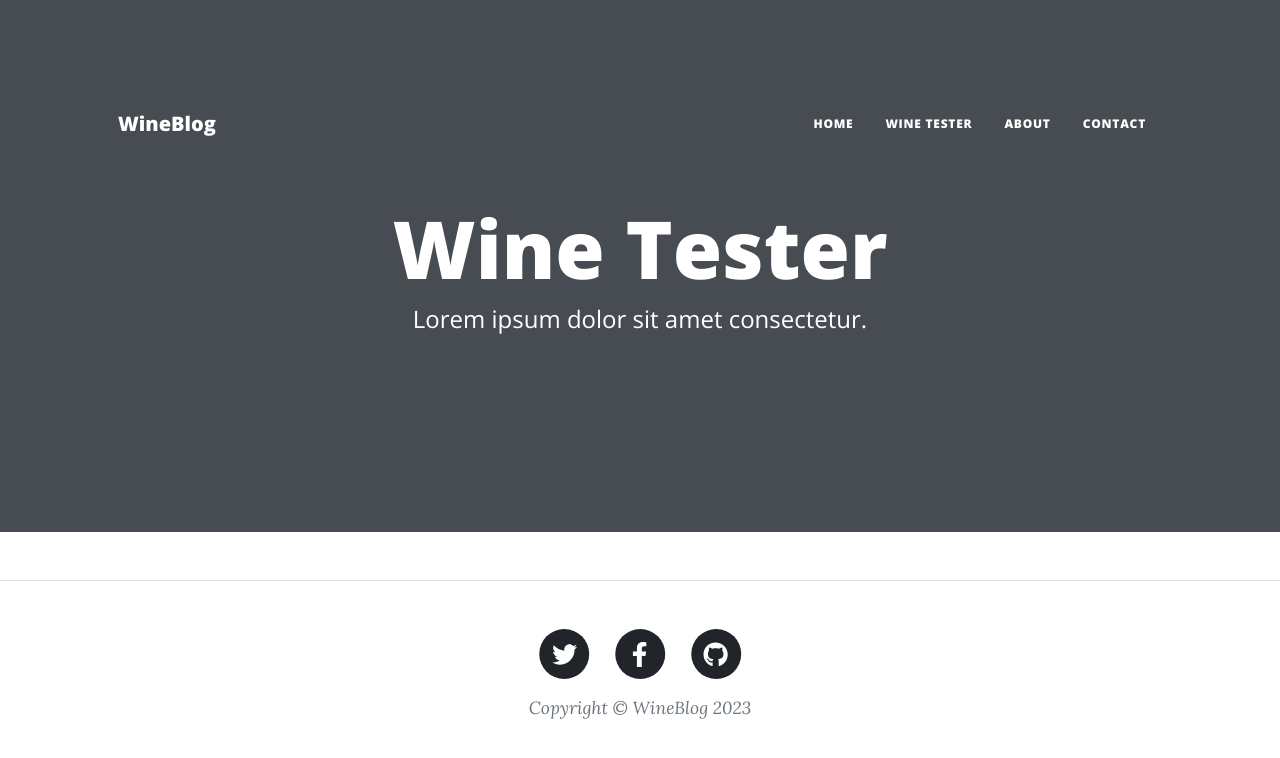
After one commit to karvinmc/web-wine-tester, a Flask app: page /tester in a window 1280 px wide. The commit adds this page. Shown: the top 758 px of the page. Run offline with Flask 3, Linux system fonts and the light colour scheme; some libraries are stand-ins or nearby versions.

Commit message:
Initial commit

```diff
--- a/app.py
+++ b/app.py
@@ -1,4 +1,7 @@
 from flask import Flask, render_template
+from flask_wtf import FlaskForm
+from wtforms import StringField, SubmitField
+from wtforms.validators import DataRequired
 
 app = Flask(__name__)
 
@@ -18,5 +21,9 @@ def post():
 def contact():
     return render_template('contact.html')
 
+@app.route('/tester')
+def tester():
+    return render_template('tester.html')
+
 if __name__ == "__main__":
     app.run(debug=True)
--- /dev/null
+++ b/templates/tester.html
@@ -0,0 +1,19 @@
+{% extends 'base.html' %} {% block head %} {% endblock %} {% block body %}
+<!-- Page header  -->
+<header class="masthead">
+    <div class="container position-relative px-4 px-lg-5">
+        <div class="row gx-4 gx-lg-5 justify-content-center">
+            <div class="col-md-10 col-lg-8 col-xl-7">
+                <div class="page-heading">
+                    <h1>Wine Tester</h1>
+                    <span class="subheading"
+                        >Lorem ipsum dolor sit amet consectetur.</span
+                    >
+                </div>
+            </div>
+        </div>
+    </div>
+</header>
+<!-- Form -->
+<!-- TODO: bikin form nd sini -->
+{% endblock %}
```
Also changed, not shown: templates/index.html (+8 -8 lines).
